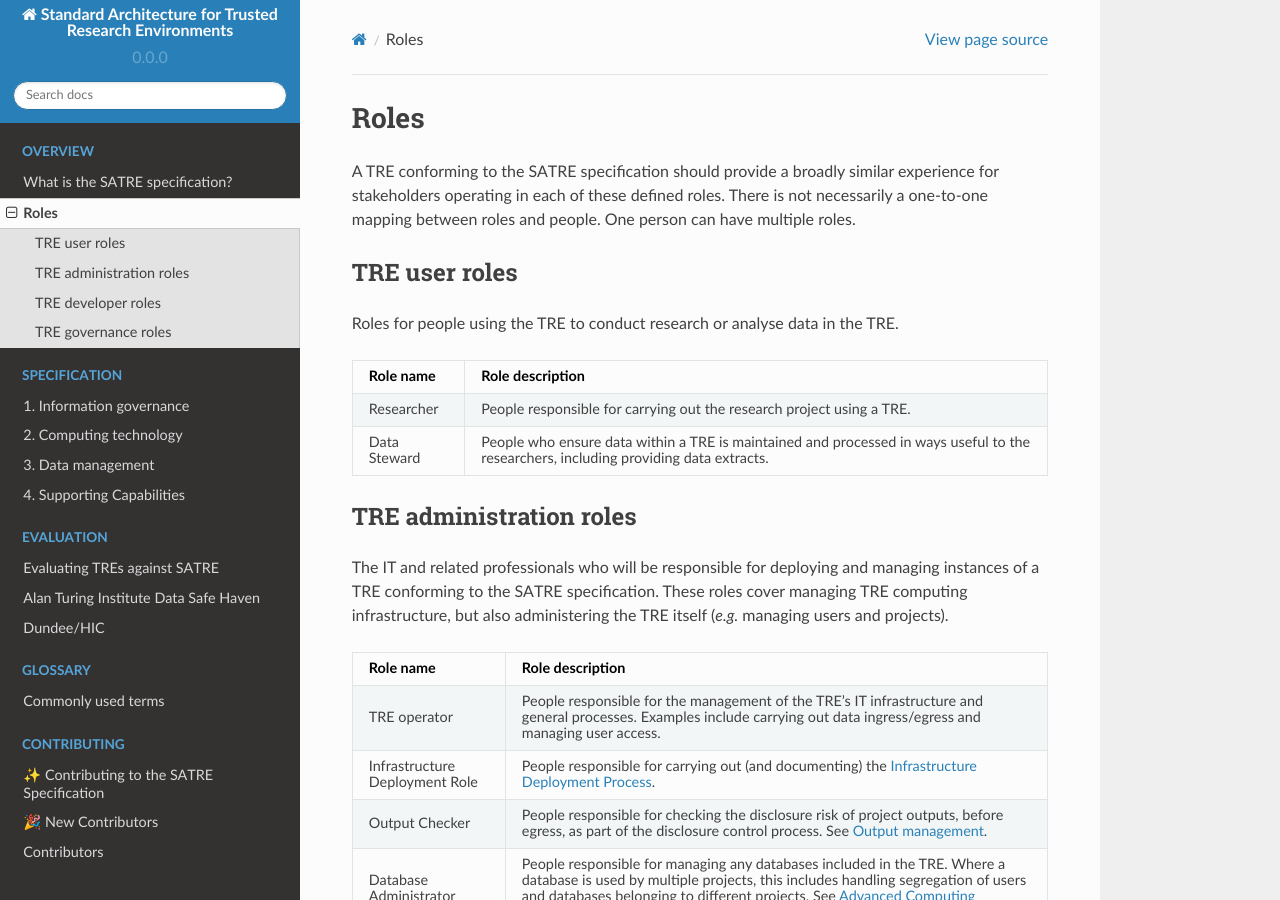
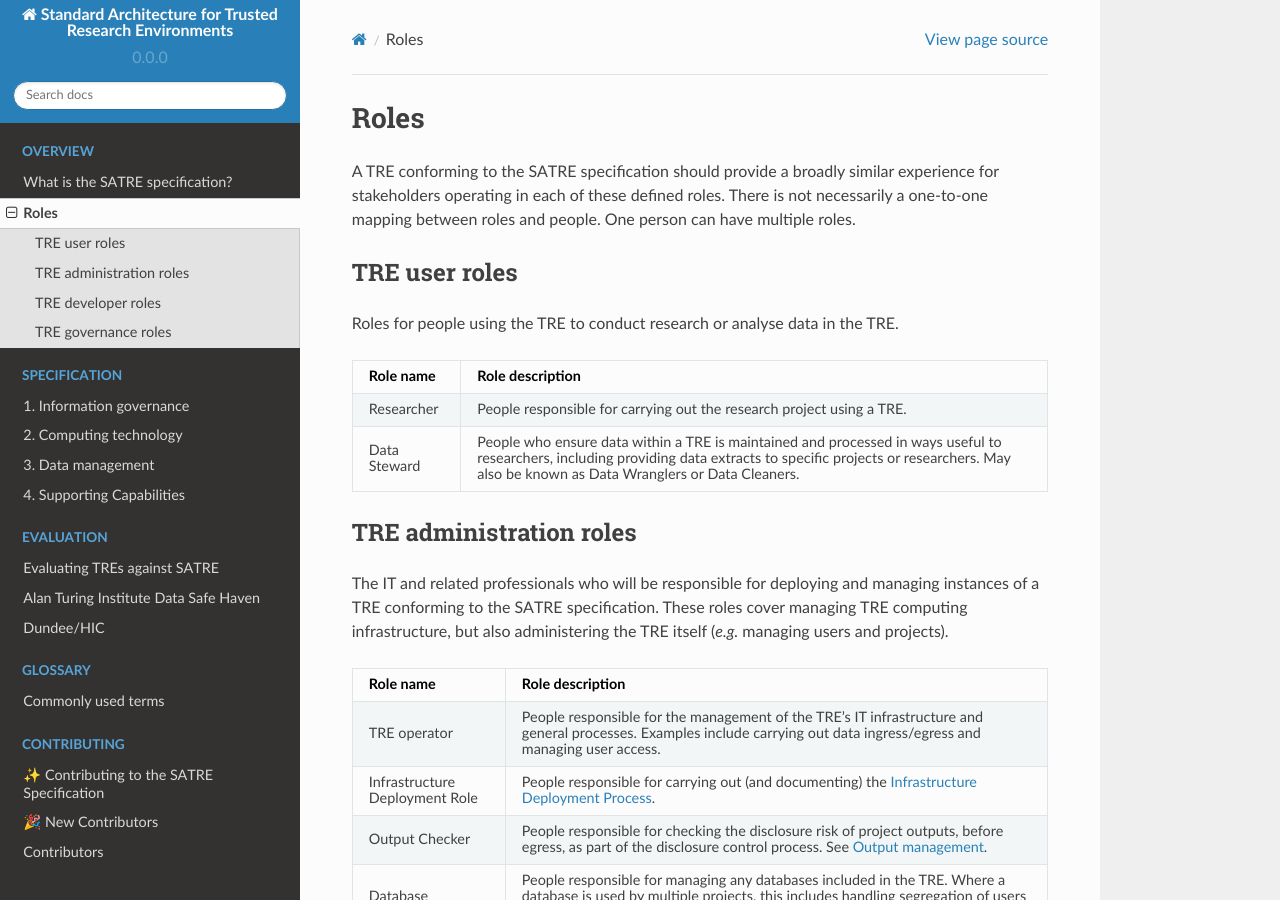
Before and after one commit to sa-tre/satre-specification, a Sphinx documentation site: the page built from docs/source/roles.md, in a window 1280 px wide and 900 px high. Built offline with Sphinx 7.4.7 and the Read the Docs theme 2.0.0, drawn with Linux system fonts in a browser that asks for light colours.

Commit message:
tidy data steward

````diff
--- a/docs/source/roles.md
+++ b/docs/source/roles.md
@@ -23,7 +23,7 @@ Roles for people using the TRE to conduct research or analyse data in the TRE.
 * - Researcher
   - People responsible for carrying out the research project using a TRE.
 * - Data Steward
-  - People who ensure data within a TRE is maintained and processed in ways useful to the researchers, including providing data extracts.
+  - People who ensure data within a TRE is maintained and processed in ways useful to researchers, including providing data extracts to specific projects or researchers. May also be known as Data Wranglers or Data Cleaners.
 
 ```
 
````
